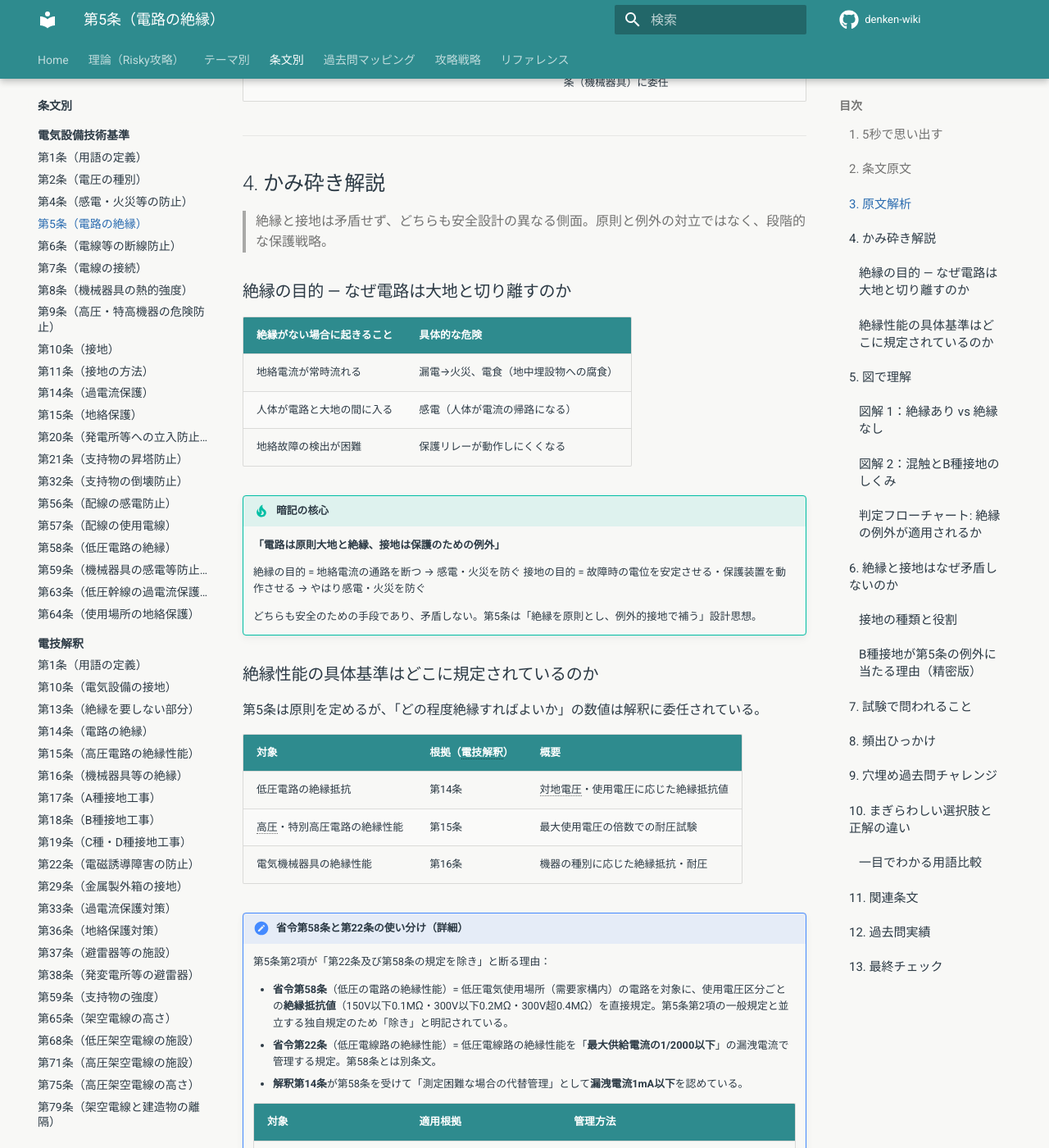
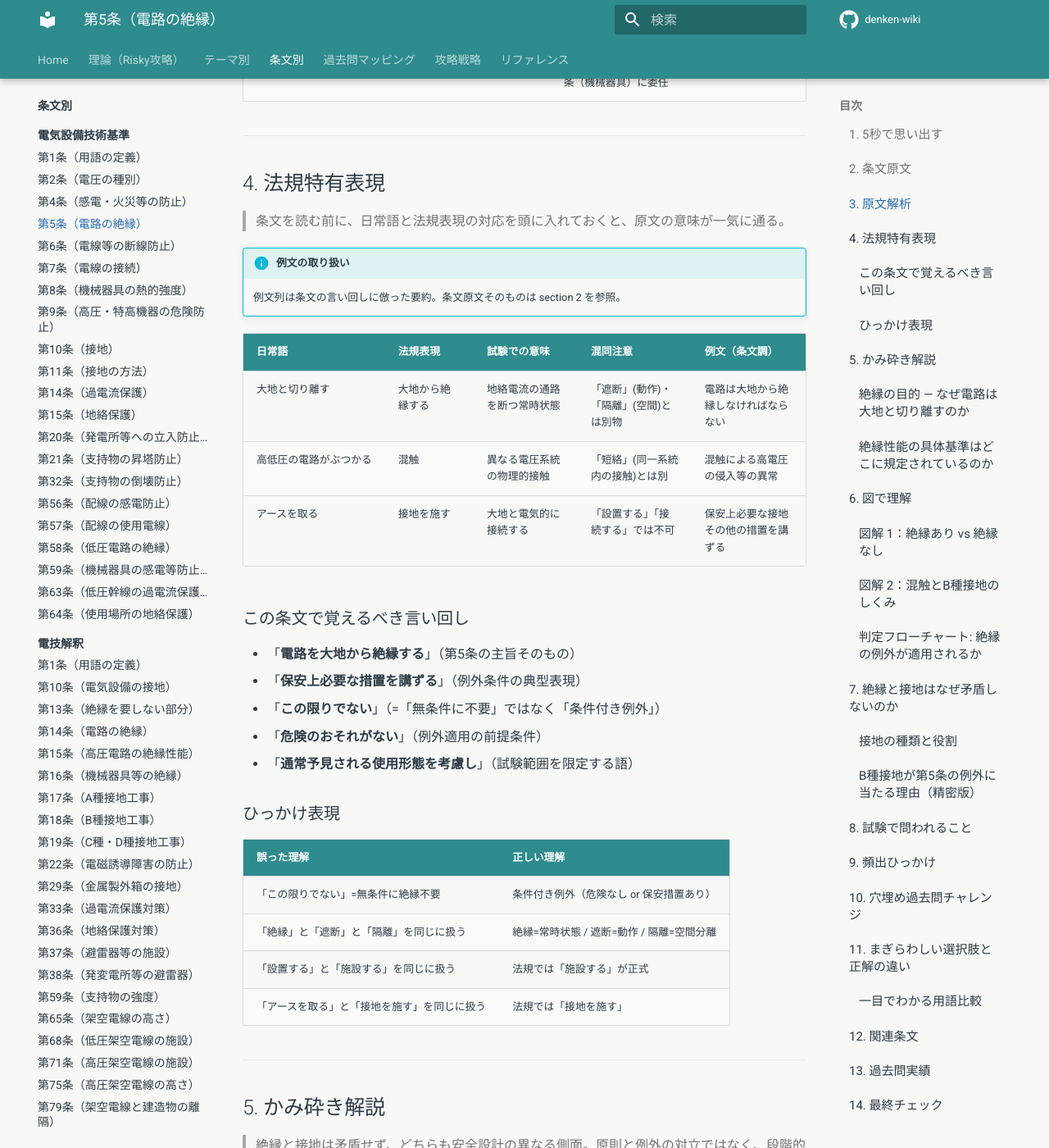
Before and after one commit to kfurufuru/denken-wiki, an MkDocs documentation site: the page built from docs/articles/kijun/5.md, in a window 1280 px wide and 1400 px high, scrolled down 2641 px. Shown: the whole window at 82% size. Built offline with MkDocs 1.6.1 and Material for MkDocs 9.7.7, drawn with Linux system fonts in a browser that asks for light colours; comment, search, counter and statistics services are not loaded; some of the changed text lies outside the part shown.

Commit message:
feat(kijun-wiki): 第5条に法規特有表現セクションを追加（v2.4・14セクション化）
- 新 section 4「法規特有表現」を挿入（早見表3行＋言い回し5項目＋ひっかけ4行）
- 既存 section 4-13 を 5-14 にリナンバー
- 例文取り扱いの info ブロック追加（条文原文との混同防止）
- section 9 と重複していた「B種接地は第5条違反」のひっかけを削除

Co-Authored-By: Claude Opus 4.7 <noreply@anthropic.com>

```diff
--- a/docs/articles/kijun/5.md
+++ b/docs/articles/kijun/5.md
@@ -78,7 +78,39 @@
 
 ---
 
-## 4. かみ砕き解説
+## 4. 法規特有表現
+
+> 条文を読む前に、日常語と法規表現の対応を頭に入れておくと、原文の意味が一気に通る。
+
+!!! info "例文の取り扱い"
+    例文列は条文の言い回しに倣った要約。条文原文そのものは section 2 を参照。
+
+| 日常語 | 法規表現 | 試験での意味 | 混同注意 | 例文（条文調） |
+|---|---|---|---|---|
+| 大地と切り離す | 大地から絶縁する | 地絡電流の通路を断つ常時状態 | 「遮断」(動作)・「隔離」(空間)とは別物 | 電路は大地から絶縁しなければならない |
+| 高低圧の電路がぶつかる | 混触 | 異なる電圧系統の物理的接触 | 「短絡」(同一系統内の接触)とは別 | 混触による高電圧の侵入等の異常 |
+| アースを取る | 接地を施す | 大地と電気的に接続する | 「設置する」「接続する」では不可 | 保安上必要な接地その他の措置を講ずる |
+
+### この条文で覚えるべき言い回し
+
+- 「**電路を大地から絶縁する**」（第5条の主旨そのもの）
+- 「**保安上必要な措置を講ずる**」（例外条件の典型表現）
+- 「**この限りでない**」（=「無条件に不要」ではなく「条件付き例外」）
+- 「**危険のおそれがない**」（例外適用の前提条件）
+- 「**通常予見される使用形態を考慮し**」（試験範囲を限定する語）
+
+### ひっかけ表現
+
+| 誤った理解 | 正しい理解 |
+|---|---|
+| 「この限りでない」=無条件に絶縁不要 | 条件付き例外（危険なし or 保安措置あり） |
+| 「絶縁」と「遮断」と「隔離」を同じに扱う | 絶縁=常時状態 / 遮断=動作 / 隔離=空間分離 |
+| 「設置する」と「施設する」を同じに扱う | 法規では「施設する」が正式 |
+| 「アースを取る」と「接地を施す」を同じに扱う | 法規では「接地を施す」 |
+
+---
+
+## 5. かみ砕き解説
 
 > 絶縁と接地は矛盾せず、どちらも安全設計の異なる側面。原則と例外の対立ではなく、段階的な保護戦略。
 
@@ -444,7 +476,7 @@ flowchart TD
 
 ---
 
-## 13. 最終チェック
+## 14. 最終チェック
 
 **📜 条文の核心**
 
@@ -464,4 +496,4 @@ flowchart TD
 
 ---
 
-*最終確認: 2026-05-01 | ステータス: v2.3（概要テーブル・判定フロー・分散セルフチェック・ひっかけ重要度・用語比較表を追加） | [バージョニング基準](../../reference/versioning.md)*
+*最終確認: 2026-05-01 | ステータス: v2.4（14セクション化・法規特有表現セクションを追加） | [バージョニング基準](../../reference/versioning.md)*
```
Also changed, not shown: other parts of docs/articles/kijun/5.md (+8 -8 lines).
